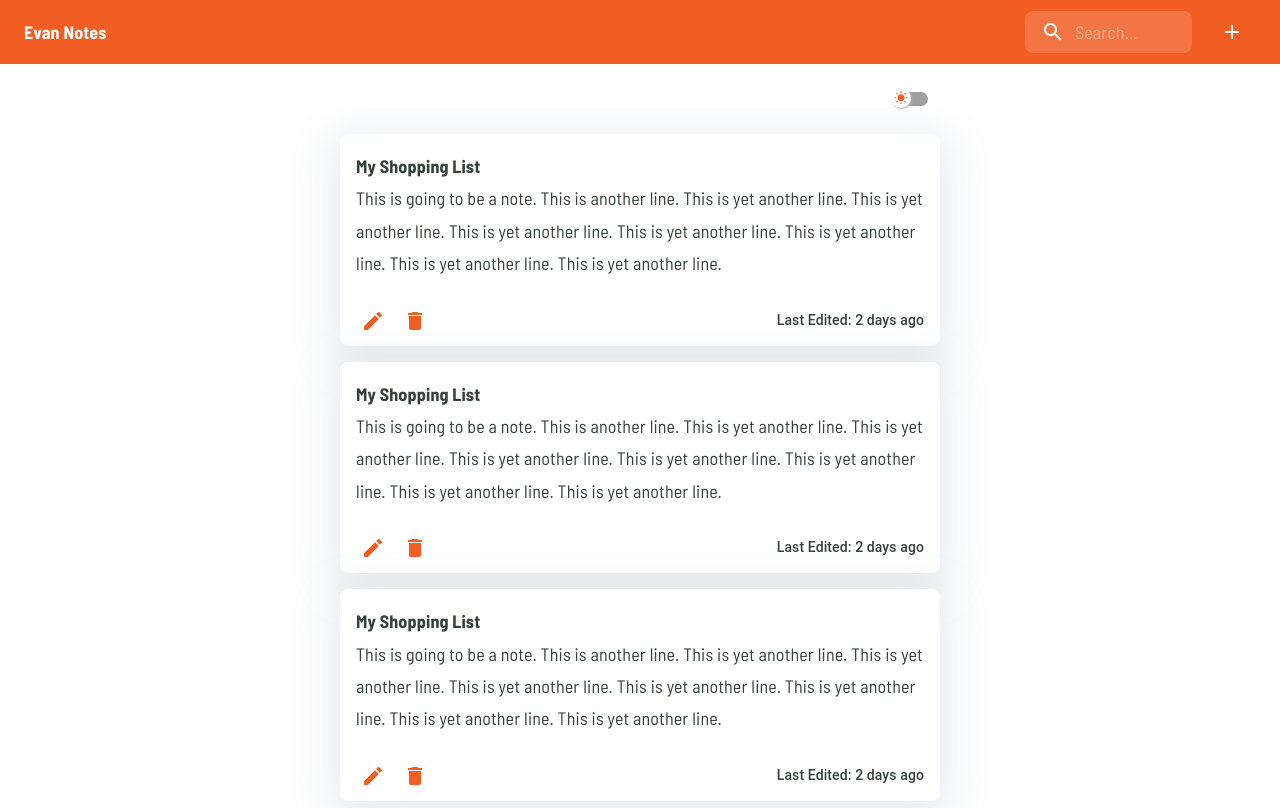
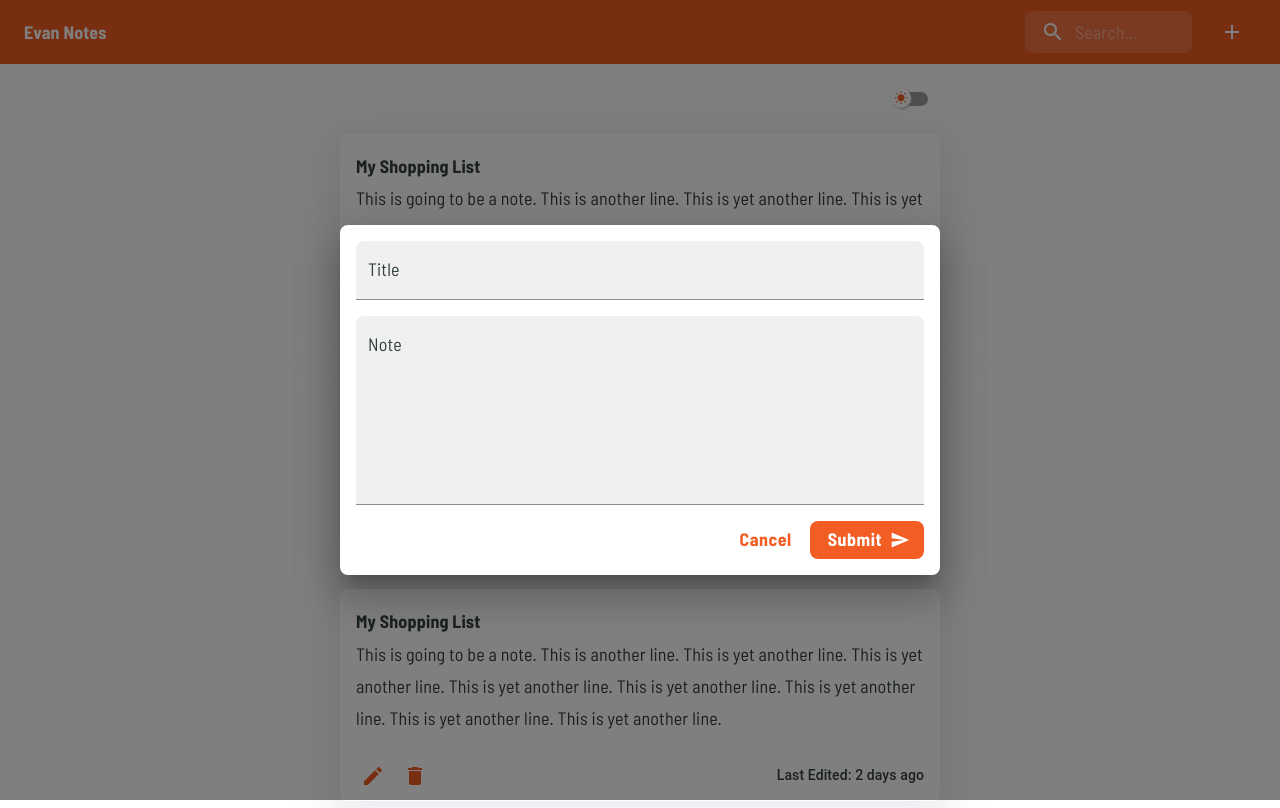
Before and after one commit to ecarlson2020/solace, a Next.js app: page / in a window 1280 px wide. Both pictures are taken after a click on the button 1232 px from the left and 32 px from the top of the page. Built offline with nearby package versions, Linux system fonts and the light colour scheme.

Commit message:
dialog open clsoe functionality

```diff
--- a/src/common/components/Page/Header.tsx
+++ b/src/common/components/Page/Header.tsx
@@ -1,4 +1,3 @@
-import * as React from "react";
 import { styled, alpha } from "@mui/material/styles";
 import AppBar from "@mui/material/AppBar";
 import Box from "@mui/material/Box";
@@ -8,6 +7,8 @@ import Typography from "@mui/material/Typography";
 import InputBase from "@mui/material/InputBase";
 import AddIcon from "@mui/icons-material/Add";
 import SearchIcon from "@mui/icons-material/Search";
+// store
+import { RootState, useRootStore } from "../../../store";
 
 const Search = styled("div")(({ theme }) => ({
   position: "relative",
@@ -52,6 +53,11 @@ const StyledInputBase = styled(InputBase)(({ theme }) => ({
 }));
 
 export default function SearchAppBar() {
+  const isDialogOpen = useRootStore((state: RootState) => state.isDialogOpen);
+  const setIsDialogOpen = useRootStore(
+    (state: RootState) => state.setIsDialogOpen
+  );
+
   return (
     <Box sx={{ flexGrow: 1 }}>
       <AppBar position="static" color="primary" sx={{ boxShadow: "none" }}>
@@ -84,7 +90,7 @@ export default function SearchAppBar() {
             aria-label="open drawer"
             sx={{ ml: 2 }}
           >
-            <AddIcon />
+            <AddIcon onClick={() => setIsDialogOpen(true)} />
           </IconButton>
         </Toolbar>
       </AppBar>
--- /dev/null
+++ b/src/components/Home/NewNote.tsx
@@ -0,0 +1,47 @@
+import { Dispatch, SetStateAction } from "react";
+// mui
+import { Box, Button, Stack, Dialog, TextField } from "@mui/material";
+import { useTheme } from "@mui/material/styles";
+import SendIcon from "@mui/icons-material/Send";
+// store
+import { RootState, useRootStore } from "../../store";
+
+export default function NewNote() {
+  const theme = useTheme();
+  const isDialogOpen = useRootStore((state: RootState) => state.isDialogOpen);
+  const setIsDialogOpen = useRootStore(
+    (state: RootState) => state.setIsDialogOpen
+  );
+  const handleClose = () => setIsDialogOpen(false);
+  return (
+    <Dialog
+      onClose={handleClose}
+      open={isDialogOpen}
+      PaperProps={{
+        sx: {
+          background: theme.palette.primary.bg,
+          width: "100%",
+        },
+      }}
+    >
+      <Stack sx={{ p: 2 }} spacing={2}>
+        <TextField variant="filled" label="Title" fullWidth />
+        <TextField variant="filled" label="Note" multiline rows={6} fullWidth />
+        <Box
+          sx={{
+            display: "flex",
+            alignItems: "center",
+            justifyContent: "flex-end",
+          }}
+        >
+          <div>
+            <Button onClick={handleClose}>Cancel</Button>
+            <Button variant="contained" endIcon={<SendIcon />}>
+              Submit
+            </Button>
+          </div>
+        </Box>
+      </Stack>
+    </Dialog>
+  );
+}
--- a/src/components/Home/index.tsx
+++ b/src/components/Home/index.tsx
@@ -1,4 +1,4 @@
-import { ReactNode } from "react";
+import { ReactNode, useState } from "react";
 // mui
 import { Switch, Box } from "@mui/material";
 import { useTheme } from "@mui/material/styles";
@@ -8,6 +8,7 @@ import DarkModeIcon from "@mui/icons-material/DarkMode";
 import { RootState, useRootStore } from "../../store";
 // components
 import Note from "./Note";
+import NewNote from "./NewNote";
 
 function SwitchIcon({ children }: { children: ReactNode }) {
   return (
@@ -39,6 +40,8 @@ export default function Home() {
   const theme = useTheme();
 
   return (
+    <>
+      <NewNote />
       <Box
         sx={{
           background: theme.palette.primary.bg,
@@ -74,5 +77,6 @@ export default function Home() {
           <Note />
         </Box>
       </Box>
+    </>
   );
 }
--- a/src/store.ts
+++ b/src/store.ts
@@ -3,9 +3,13 @@ import { create } from "zustand";
 export interface RootState {
   isLightMode: boolean;
   setIsLightMode: (isLightMode: boolean) => void;
+  isDialogOpen: boolean;
+  setIsDialogOpen: (isDialogOpen: boolean) => void;
 }
 
 export const useRootStore = create((set) => ({
   isLightMode: true,
   setIsLightMode: (isLightMode) => set({ isLightMode }),
+  isDialogOpen: false,
+  setIsDialogOpen: (isDialogOpen) => set({ isDialogOpen }),
 }));
```
Lines whose indentation alone changed are shown as unchanged.
